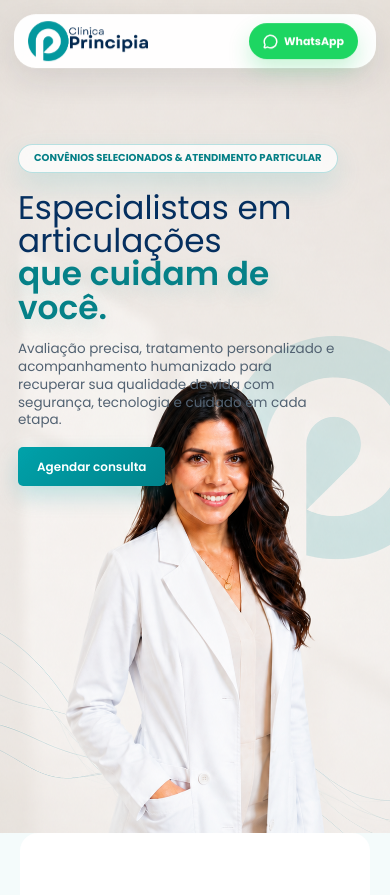
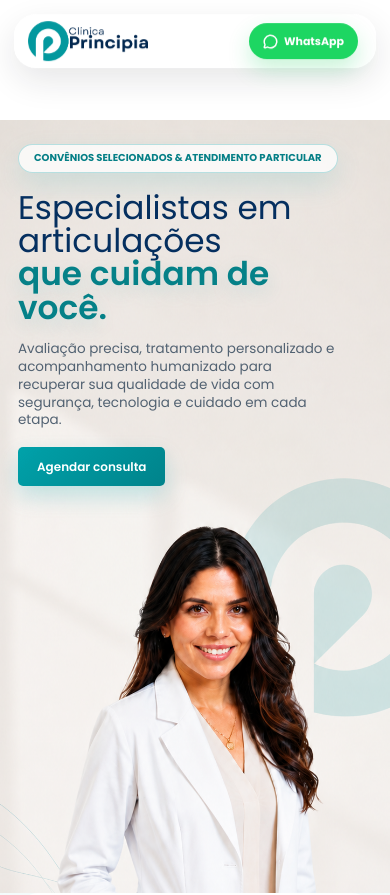
Before and after one commit to directorsilvaa/lp-ClinicaPrincipia, a React (Vite) app: page / in a window 390 px wide. Shown: the top 895 px of the page. Built offline with nearby package versions, Linux system fonts and the light colour scheme.

Commit message:
Adjust mobile hero image position

```diff
--- a/src/styles.css
+++ b/src/styles.css
@@ -1368,8 +1368,12 @@ img {
 
 @media (max-width: 680px) {
   .hero {
-    min-height: 780px;
-    background: #fff url('/bg-mobile.png') center top / cover no-repeat;
+    min-height: 860px;
+    background-color: #fff;
+    background-image: url('/bg-mobile.png');
+    background-repeat: no-repeat;
+    background-position: center 120px;
+    background-size: cover;
   }
 
   .navbar {
@@ -1391,7 +1395,7 @@ img {
   .hero-grid {
     min-height: calc(100vh - 68px);
     align-items: flex-start;
-    padding: clamp(38px, 9vh, 72px) 0 410px;
+    padding: clamp(38px, 9vh, 72px) 0 470px;
   }
 
   .hero-copy {
```
